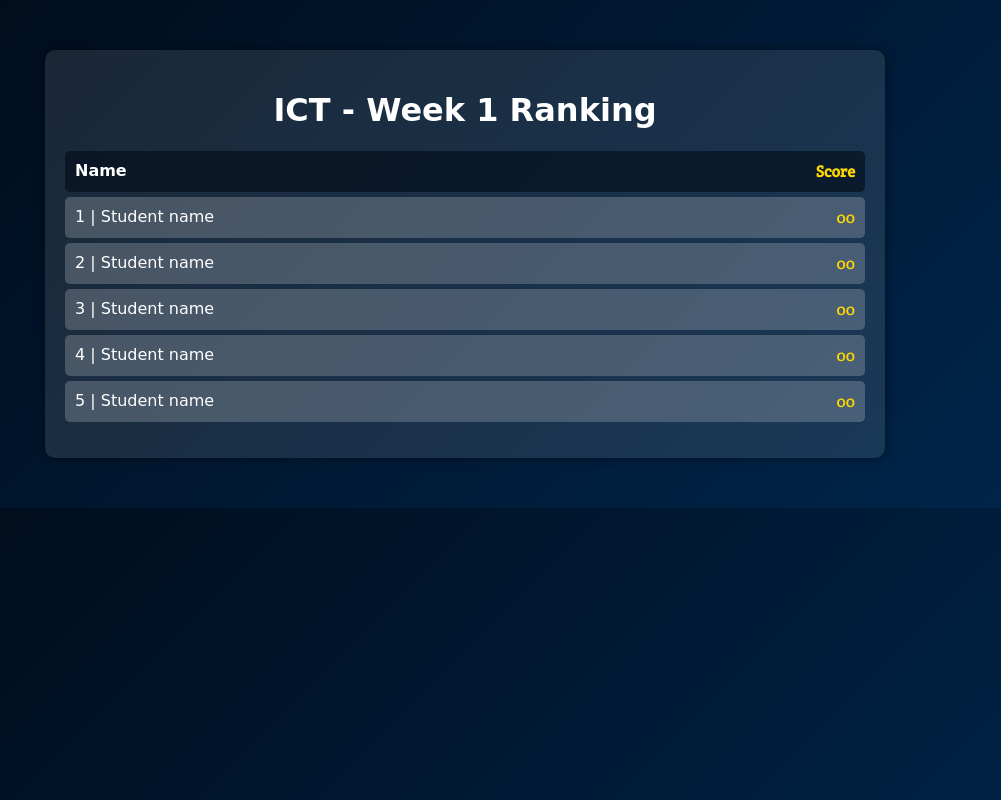
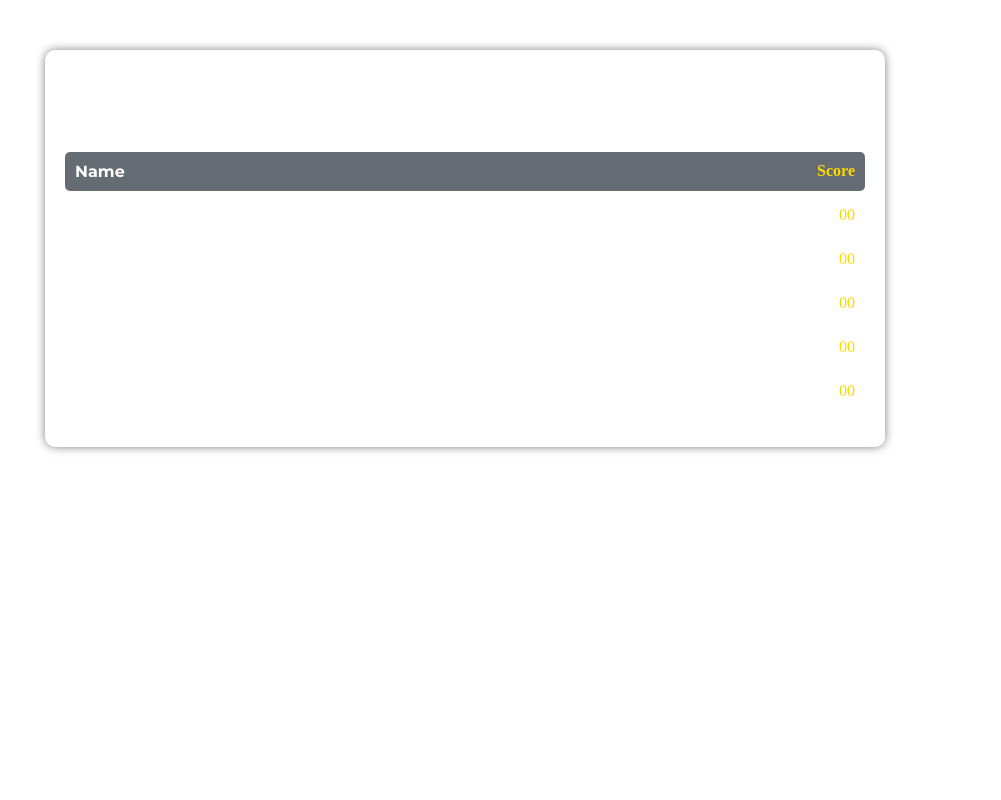
Before and after one commit to 10920284/ict, a plain HTML site: page index.html in a window 1280 px wide. Shown: the whole page, without its empty margins (175-1176 px from the left). Drawn offline with Linux system fonts and the light colour scheme.

Commit message:
Update index.html

```diff
--- a/index.html
+++ b/index.html
@@ -12,7 +12,7 @@
 body {
   margin: 0;
   padding: 0;
-  font-family: "Crete Round", serif;
+  font-family: 'Montserrat', sans-serif
   /* Changing to Montserrat font */  background: linear-gradient(135deg, #000B18, #00264D); /* Gradient Background */
 }
 
@@ -28,7 +28,7 @@ body {
 h1 {
   color: #fff;
   text-align: center;
-  font-family: 'Pacifico', cursive; /* Adding Google Font */
+  font-family: 'Montserrat', sans-serif /* Adding Google Font */
 }
 
 ol {
@@ -53,7 +53,7 @@ background-color: rgba(0, 11, 24, 0.6);
 
 .name {
   color: #fff;
-  font-family: 'Pacifico', cursive; /* Adding Google Font */
+  font-family: 'Montserrat', sans-serif /* Adding Google Font */
 }
 
 .points {
```
